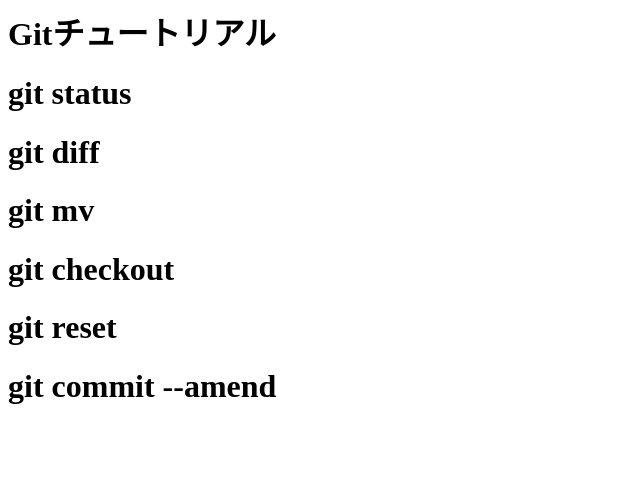
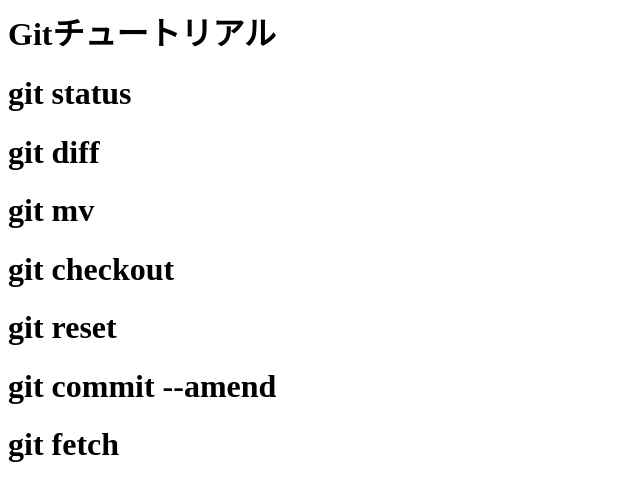
Before and after one commit to KoichiYanagisawa/apprentice, a plain HTML site: page week3-4/index.html in a window 1280 px wide. Shown: the whole page, without its empty margins (0-640 px from the left). Drawn offline with Linux system fonts and the light colour scheme.

Commit message:
git fetchを追記

```diff
--- a/week3-4/index.html
+++ b/week3-4/index.html
@@ -5,3 +5,4 @@
 <h1>git checkout</h1>
 <h1>git reset</h1>
 <h1>git commit --amend</h1>
+<h1>git fetch</h1>
```
